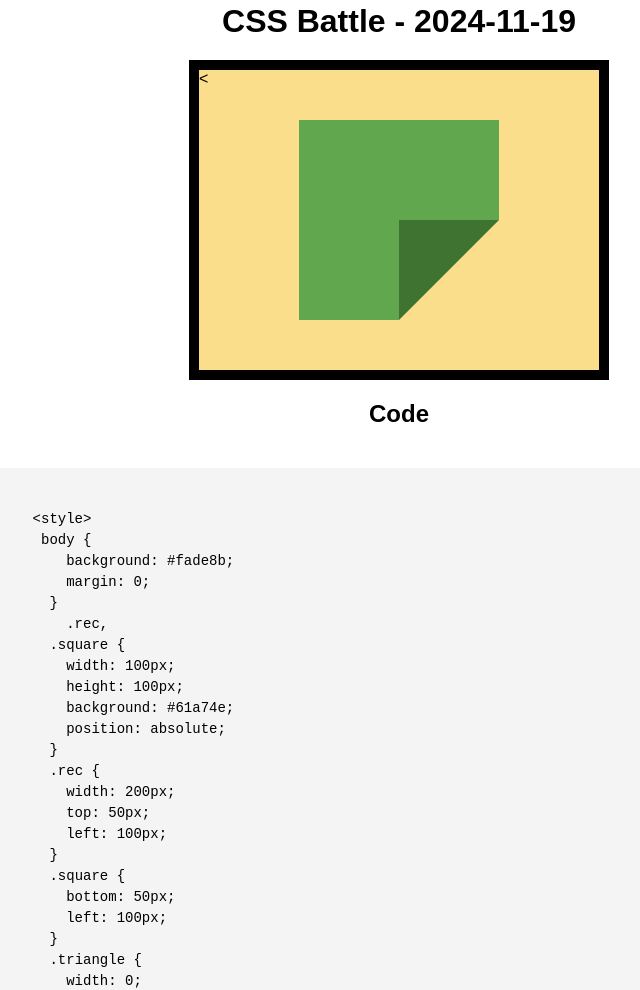
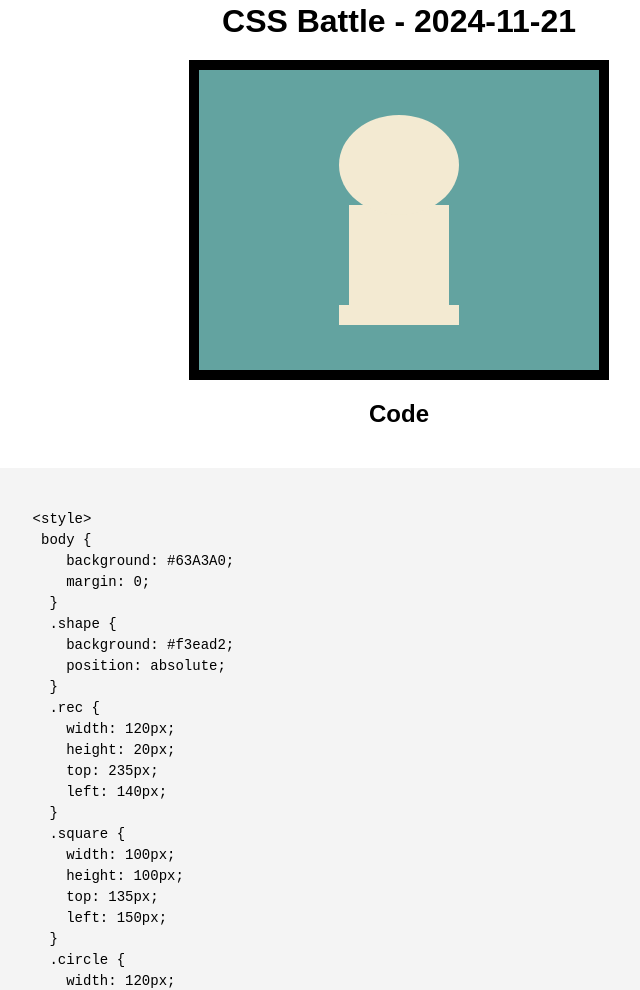
Before and after one commit to OclaZ/my-css-battles, a website: page battles/21-112024.html in a window 1280 px wide. Shown: the part 17-1007 px from the top of the page, without its empty margins (241-881 px from the left). Drawn offline with Linux system fonts and the light colour scheme.

Commit message:
21-11-2024

```diff
--- a/battles/20-11-2024.html
+++ b/battles/21-112024.html
@@ -1,7 +1,7 @@
 <!DOCTYPE html>
 <html lang="en">
   <head>
-    <title>CSS Battle - 2024-11-19</title>
+    <title>CSS Battle - 2024-11-21</title>
     <style>
       body {
         margin: 0;
@@ -18,34 +18,32 @@
       .container {
         height: 300px;
         width: 400px;
-        background: #fade8b;
+        background: #63a3a0;
         position: relative;
         border: 10px solid #000;
       }
-      .rec,
+      .shape {
+        background: #f3ead2;
+        position: absolute;
+      }
+      .rec {
+        width: 120px;
+        height: 20px;
+        top: 235px;
+        left: 140px;
+      }
       .square {
         width: 100px;
         height: 100px;
-        background: #61a74e;
-        position: absolute;
+        top: 135px;
+        left: 150px;
       }
-      .rec {
-        width: 200px;
-        top: 50px;
-        left: 100px;
-      }
-      .square {
-        bottom: 50px;
-        left: 100px;
-      }
-      .triangle {
-        width: 0;
-        height: 0;
-        border-top: 100px solid #3f7331;
-        border-right: 100px solid transparent;
-        position: absolute;
-        bottom: 50px;
-        left: 200px;
+      .circle {
+        width: 120px;
+        height: 100px;
+        border-radius: var(--r, 50%);
+        top: 45px;
+        left: 140px;
       }
       .code-display {
         width: 90%;
@@ -69,51 +67,48 @@
     </style>
   </head>
   <body>
-    <h1>CSS Battle - 2024-11-19</h1>
+    <h1>CSS Battle - 2024-11-21</h1>
     <div class="container">
-      <
-      <div class="rec"></div>
-      <div class="square"></div>
-      <div class="triangle"></div>
+      <div class="shape rec"></div>
+      <div class="shape square"></div>
+      <div class="shape circle"></div>
     </div>
     <h2>Code</h2>
     <div class="code-display">
       <pre><code>
     &lt;style&gt;
      body {
-        background: #fade8b;
+        background: #63A3A0;
         margin: 0;
       }
-        .rec,
+      .shape {
+        background: #f3ead2;
+        position: absolute;
+      }
+      .rec {
+        width: 120px;
+        height: 20px;
+        top: 235px;
+        left: 140px;
+      }
       .square {
         width: 100px;
         height: 100px;
-        background: #61a74e;
-        position: absolute;
+        top: 135px;
+        left: 150px;
       }
-      .rec {
-        width: 200px;
-        top: 50px;
-        left: 100px;
-      }
-      .square {
-        bottom: 50px;
-        left: 100px;
-      }
-      .triangle {
-        width: 0;
-        height: 0;
-        border-top: 100px solid #3f7331;
-        border-right: 100px solid transparent;
-        position: absolute;
-        bottom: 50px;
-        left: 200px;
+      .circle {
+        width: 120px;
+        height: 100px;
+        border-radius: var(--r, 50%);
+        top: 45px;
+        left: 140px;
       }
     &lt;/style&gt;
 
-    &lt;div class='rec'&gt;&lt;/div&gt;
-    &lt;div class='square'&gt;&lt;/div&gt;
-    &lt;div class='triangle'&gt;&lt;/div&gt;
+    &lt;div class='shape rec'&gt;&lt;/div&gt;
+    &lt;div class='shape square'&gt;&lt;/div&gt;
+    &lt;div class='shape circle'&gt;&lt;/div&gt;
       </code></pre>
     </div>
   </body>
```
